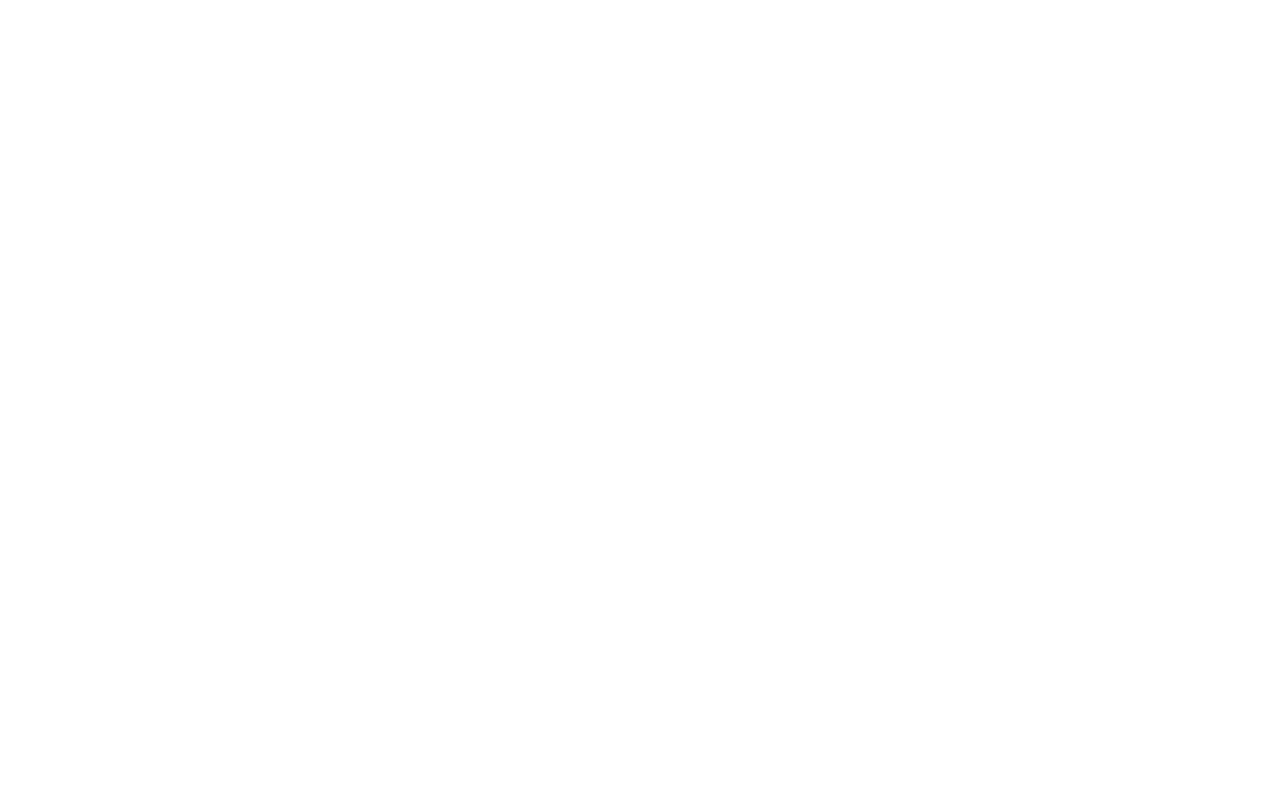
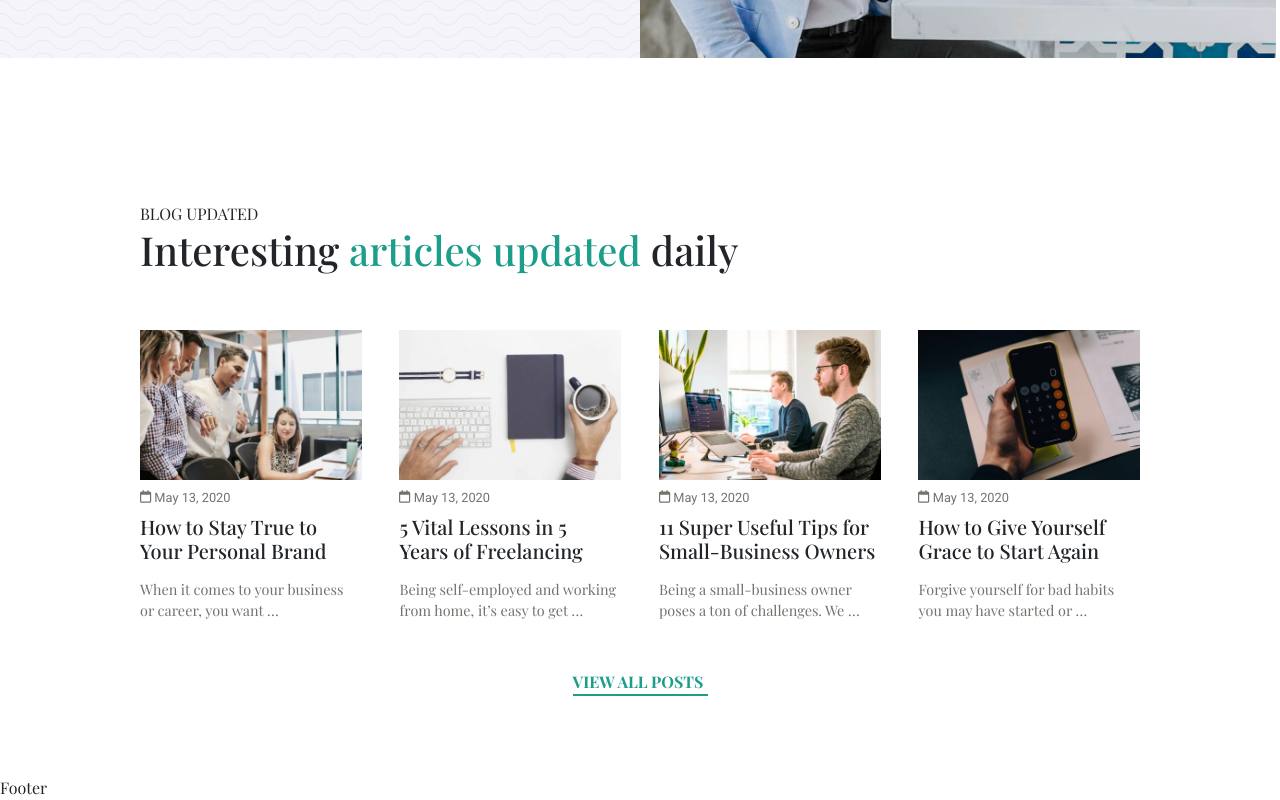
Before and after one commit to Andrea-Baggio/proj-html-vuejs, a Vue app: page / in a window 1280 px wide. Shown: the part 3649-4449 px from the top of the page. Before the commit the page ends 3631 px from the top, so only its background shows below. Built offline with nearby package versions, Linux system fonts and the light colour scheme.

Commit message:
fine main

```diff
--- a/src/components/MainPageBottom.vue
+++ b/src/components/MainPageBottom.vue
@@ -1,4 +1,5 @@
 <template>
+  <div>
     <div class="container2">
       <ul class="sponsors-container d-flex justify-content-between">
         <li
@@ -11,6 +12,8 @@
           >
         </li>
       </ul>
+    </div>
+    <div class="larger-container">
       <div class="box d-flex">
         <div class="background">
           <div class="box1">
@@ -18,6 +21,39 @@
           </div>
         </div>
         <div class="box2" />
+      </div>
+    </div>
+    <div class="container3">
+      <div>BLOG UPDATED</div>
+      <h1 class="pb-5">
+        Interesting <span class="color">articles updated</span> daily
+      </h1>
+      <ul class="articles-container d-flex justify-content-between">
+        <li
+          v-for="element in arrArticles"
+          :key="element.id"
+        >
+          <div class="image-container">
+            <img
+              :src="element.img"
+              alt=""
+            >
+          </div>
+          <div class="date">
+            <font-awesome-icon icon="fa-regular fa-calendar" />
+            {{ element.date }}
+          </div>
+          <h5 class="title">
+            {{ element.title }}
+          </h5>
+          <div class="description">
+            {{ element.description }}
+          </div>
+        </li>
+      </ul>
+      <div class="all color fw-bold">
+        VIEW ALL POSTS
+      </div>
     </div>
   </div>
 </template>
@@ -61,25 +97,25 @@ export default {
       }],
 
       arrArticles: [{
-        img1,
+        img: img1,
         date: ' May 13, 2020',
         title: 'How to Stay True to Your Personal Brand',
         description: 'When it comes to your business or career, you want …',
       },
       {
-        img2,
+        img: img2,
         date: ' May 13, 2020',
         title: '5 Vital Lessons in 5 Years of Freelancing',
         description: 'Being self-employed and working from home, it’s easy to get …',
       },
       {
-        img3,
+        img: img3,
         date: ' May 13, 2020',
         title: '11 Super Useful Tips for Small-Business Owners',
         description: 'Being a small-business owner poses a ton of challenges. We …',
       },
       {
-        img4,
+        img: img4,
         date: ' May 13, 2020',
         title: 'How to Give Yourself Grace to Start Again',
         description: 'Forgive yourself for bad habits you may have started or …',
@@ -90,12 +126,24 @@ export default {
 </script>
 
 <style lang="scss" scoped>
+.date {
+  color: rgb(119, 113, 108);
+  font-size: .8em;
+  font-family: 'Roboto', sans-serif;
+}
+
 .color {
   color: rgb(29, 158, 138);
 }
 
-.container2 {
+.container2,
+.container3 {
   max-width: 1000px;
+  margin: auto;
+}
+
+.larger-container {
+  max-width: 1500px;
   margin: auto;
 }
 
@@ -105,12 +153,13 @@ export default {
   padding-bottom: 6.5rem;
   margin-left: -2rem;
 }
+
 .background {
   background-color: rgb(243, 243, 250);
 }
 
 .box {
-  height: 365px;
+  height: 465px;
 }
 
 .box > * {
@@ -128,4 +177,59 @@ export default {
   background-repeat: no-repeat;
 }
 
+.container3 {
+  margin-top: 9rem;
+}
+
+.articles-container {
+  margin-left: -2rem;
+  li {
+    display: flex;
+    flex-direction: column;
+    gap: .5rem;
+  }
+
+  li:hover {
+    cursor: pointer;
+    transition: 1s;
+    transform: scale(1.1);
+  }
+}
+
+.image-container {
+  height: 150px;
+  img {
+    height: 100%;
+  }
+}
+
+.description {
+  font-size: .9em;
+  color: rgb(119, 113, 108);
+}
+
+.description,
+.title {
+  width: 220px;
+}
+
+.title:hover {
+  cursor: pointer;
+  color: rgb(29, 158, 138);
+}
+
+.all {
+  border-bottom: 2px solid rgb(29, 158, 138);
+  margin: auto;
+  margin-top: 3rem;
+  margin-bottom: 5rem;
+  width: 135px;
+}
+
+.all:hover {
+  cursor: pointer;
+  color: rgb(38, 31, 45);
+  border-bottom: 2px solid rgb(38, 31, 45);
+}
+
 </style>
--- a/src/main.js
+++ b/src/main.js
@@ -17,7 +17,7 @@ import {
 } from '@fortawesome/free-solid-svg-icons';
 
 import {
-  faFileLines, faUser, faHeart,
+  faFileLines, faUser, faHeart, faCalendar,
 } from '@fortawesome/free-regular-svg-icons';
 import App from './App.vue';
 
@@ -38,6 +38,7 @@ library.add(
   faMagnifyingGlass,
   faHeart,
   faSignal,
+  faCalendar,
 );
 
 /* add font awesome icon component */
```
Lines whose indentation alone changed are shown as unchanged.
